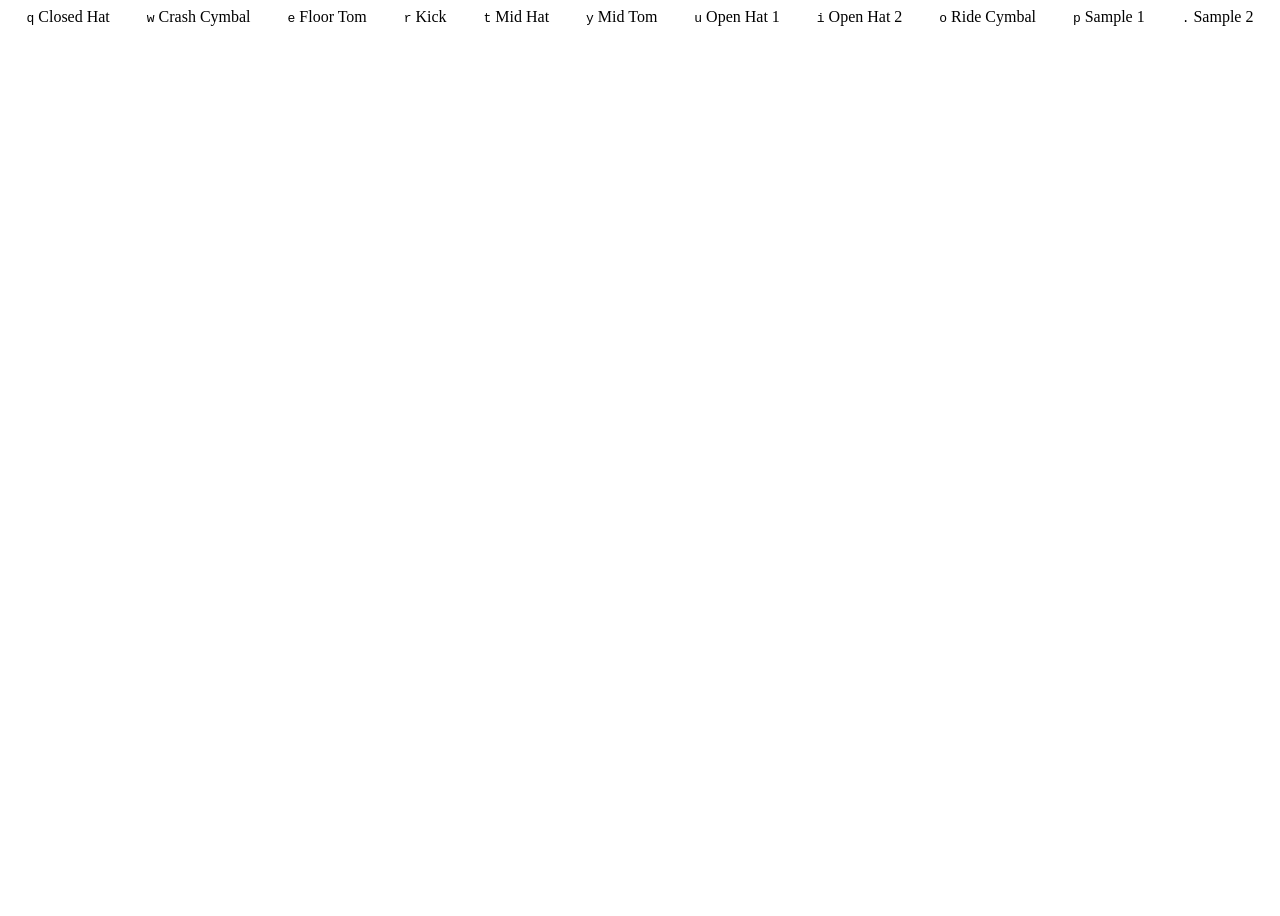
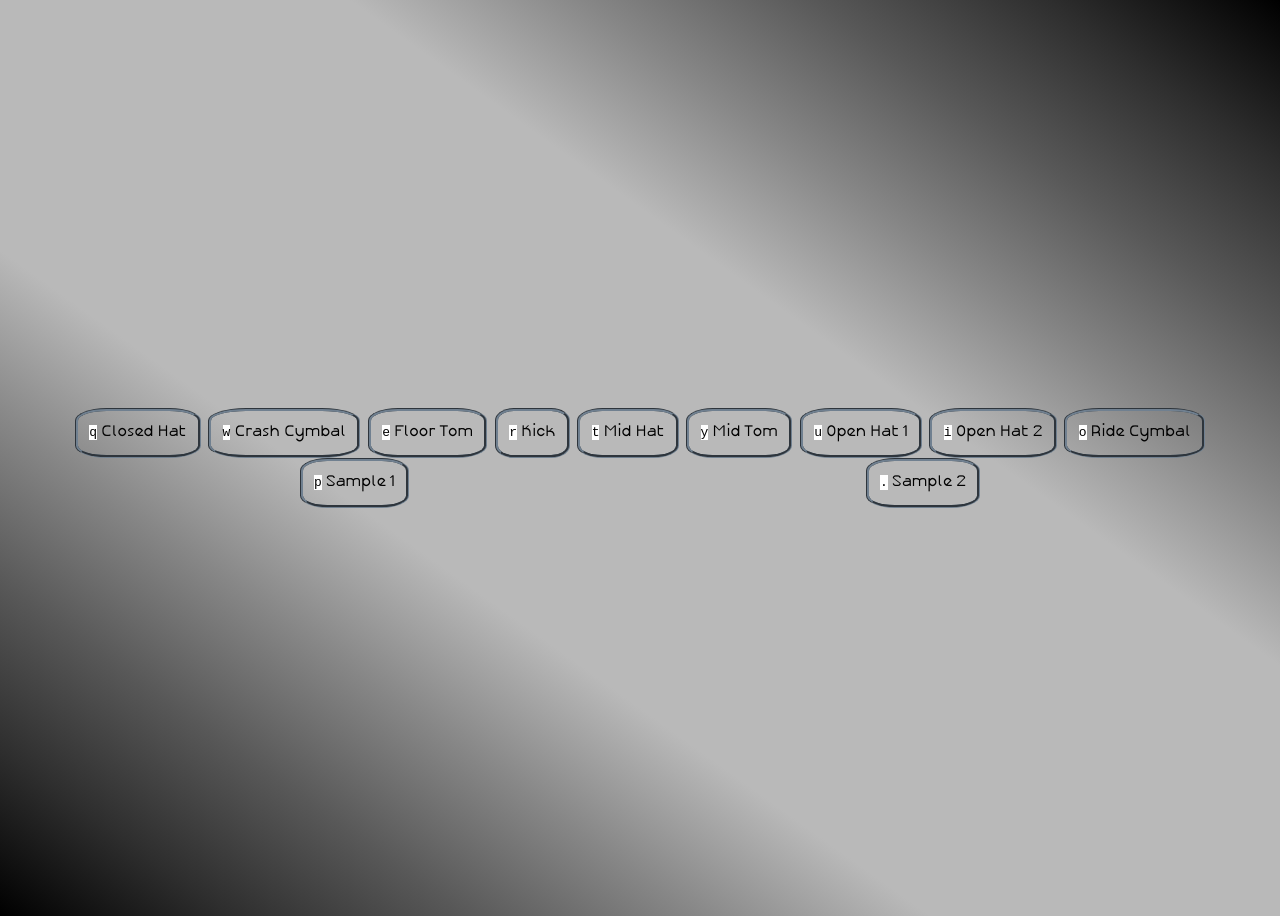
Before and after one commit to juansrx/javascript30, a plain HTML site: page drumkit/index.html in a window 1280 px wide. Before the commit the page ends 800 px from the top, so only its background shows below. Drawn offline with Linux system fonts and the light colour scheme.

Commit message:
feat: Added 0.A000-Regular.ttf feat: Added layout for the keys feat: Event handling for adding and removed the transformation css rule for the keys

```diff
--- a/drumkit/src/css/styles.css
+++ b/drumkit/src/css/styles.css
@@ -1,3 +1,12 @@
+/*
+    Font definition
+*/
+
+@font-face {
+    font-family: '0xA000';
+    src: url("../assets/fonts/0xA000-Regular.ttf");
+}
+
 /*
     Interface style and layout
 */
@@ -6,8 +15,42 @@
     box-sizing: border-box;
 }
 
+body {
+    background-image: linear-gradient(to left bottom, #000000, #2e2e2e, #585858, #878787, #b9b9b9, #b9b9b9, #b9b9b9, #b9b9b9, #878787, #585858, #2e2e2e, #000000);
+}
+
+main {
+    padding-top: 50vh;
+    padding-bottom: 50vh;
+}
+
 .drum-keys {
+    margin-left: 5%;
+    margin-right: 5%;
+    height: 50%;
     display: flex;
     align-items: center;
     justify-content: space-around;
+    flex-wrap: wrap;
 }
+
+.drum-keys .key {
+    padding: 1%;
+    border-color: slategray;
+    border-radius: 25%;
+    border-style: groove;
+    transition: all .07s;
+}
+
+.drum-keys .key kbd {
+    background-color: white;
+}
+
+.drum-keys .key .sound {
+    font-family: "0xA000";
+}
+
+.drum-keys .key.playing {
+    transform:scale(1.1);
+    box-shadow: 0 0 10px #585858;
+}
--- a/drumkit/src/javascript/app.js
+++ b/drumkit/src/javascript/app.js
@@ -1,11 +1,37 @@
+/**
+ *
+ * @param {*} e
+ */
+function handleTransitionEnd(e) {
+
+    if (e.propertyName === 'transform')
+        this.classList.remove('playing');
+}
+
+const drumKeys = document.querySelectorAll('.drum-keys .key');
+
+console.log(drumKeys);
+
+drumKeys.forEach((drumKey) => {
+    drumKey.addEventListener('transitionend', handleTransitionEnd);
+});
+
 window.addEventListener('keydown', function (event) {
 
     const audioFile = document.querySelector(`audio[data-key="${event.key}"]`);
 
     if (audioFile) {
-
         audioFile.currentTime = 0;
         audioFile.play();
+
+        for (let drumKey of drumKeys) {
+
+            if (drumKey.attributes['data-key'].value === event.key) {
+
+                drumKey.classList.add('playing');
+                break;
+            }
+        }
     }
 
 });
```
Also changed, not shown: drumkit/index.html (+0 -1 lines), drumkit/src/assets/fonts/0xA000-Regular.ttf (added), 1 other file.
